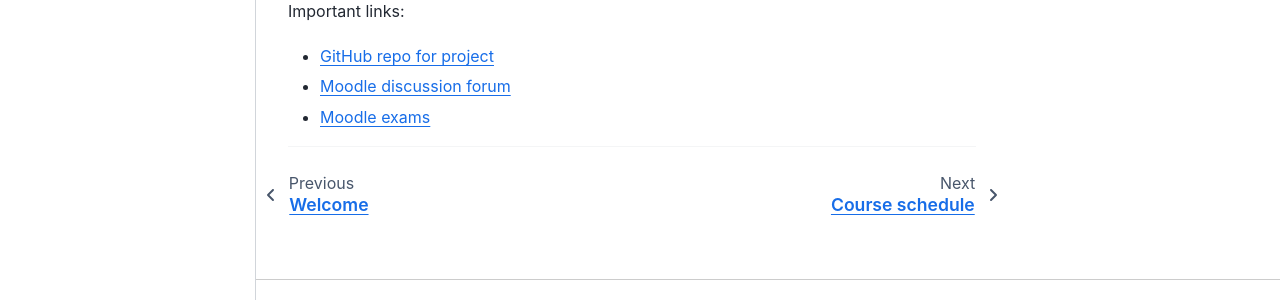
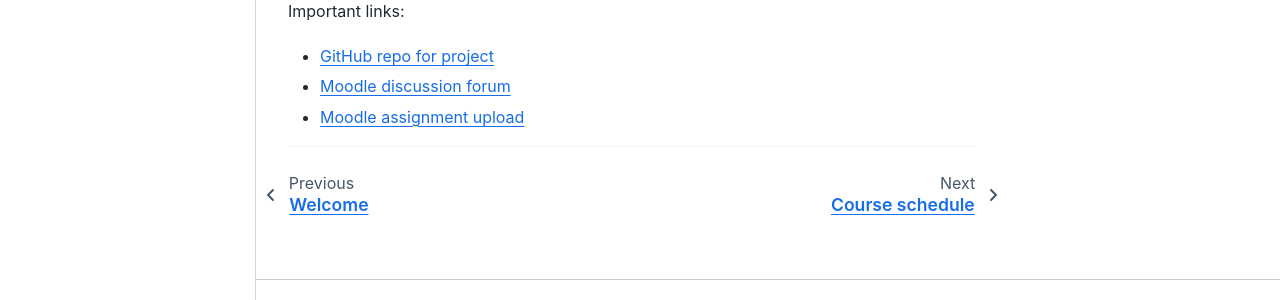
Before and after one commit to om2-ws22/website, a Jupyter Book: the page built from docs/course-overview.md, in a window 1280 px wide. Shown: the part 543-843 px from the top of the page. Built offline with Jupyter Book 1.0.4 settings and Sphinx 7.4.7 and the Sphinx Book theme 1.1.4, drawn with Linux system fonts in a browser that asks for light colours; comment, search, counter and statistics services are not loaded.

Commit message:
Update course-overview.md

```diff
--- a/docs/course-overview.md
+++ b/docs/course-overview.md
@@ -26,6 +26,6 @@
 - [Moodle discussion forum](https://e-learning.hdm-stuttgart.de/moodle/mod/forum/view.php?id=87724)
 
 
-- [Moodle exams](https://e-learning.hdm-stuttgart.de/moodle/course/view.php?id=2233#section-2)
+- [Moodle assignment upload](https://e-learning.hdm-stuttgart.de/moodle/course/view.php?id=2233#section-2)
 
 ---
```
